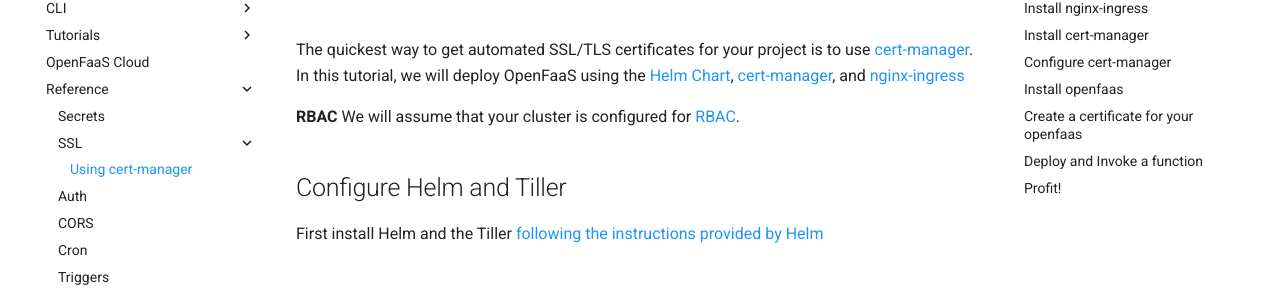
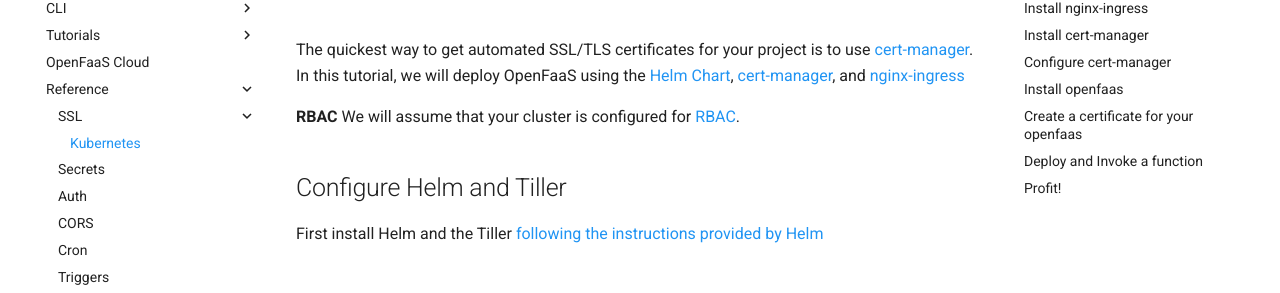
Before and after one commit to openfaas/docs, an MkDocs documentation site: the page built from docs/reference/ssl/kubernetes-with-cert-manager.md, in a window 1280 px wide. Shown: the part 196-489 px from the top of the page. Built offline with MkDocs 1.6.1 and Material for MkDocs 9.7.7, drawn with Linux system fonts in a browser that asks for light colours; comment, search, counter and statistics services are not loaded.

Commit message:
Undo autoformatting in mkdocs add references/ssl
**What**
- Remove autofomratting from VSCode
- Move the new documentation to `references/ssl`
- Updates the nav to have a `References/SSL`

Signed-off-by: Lucas Roesler <roesler.lucas@gmail.com>

```diff
--- a/mkdocs.yml
+++ b/mkdocs.yml
@@ -124,9 +124,9 @@ nav:
       - Featured: ./tutorials/featured.md
   - OpenFaaS Cloud: openfaas-cloud/intro.md
   - Reference:
+    - SSL:
+      - Kubernetes: ./reference/ssl/kubernetes-with-cert-manager.md
     - Secrets: ./reference/secrets.md
-    - SSL:
-      - Using cert-manager: ./reference/ingress/kubernetes-with-cert-manager.md
     - Auth: ./reference/authentication.md
     - CORS: ./reference/cors.md
     - Cron: ./reference/cron.md
```
Also changed, not shown: docs/deployment/kubernetes.md (+1 -1 lines), docs/reference/ssl/kubernetes-with-cert-manager.md (renamed from docs/reference/ingress/kubernetes-with-cert-manager.md).
